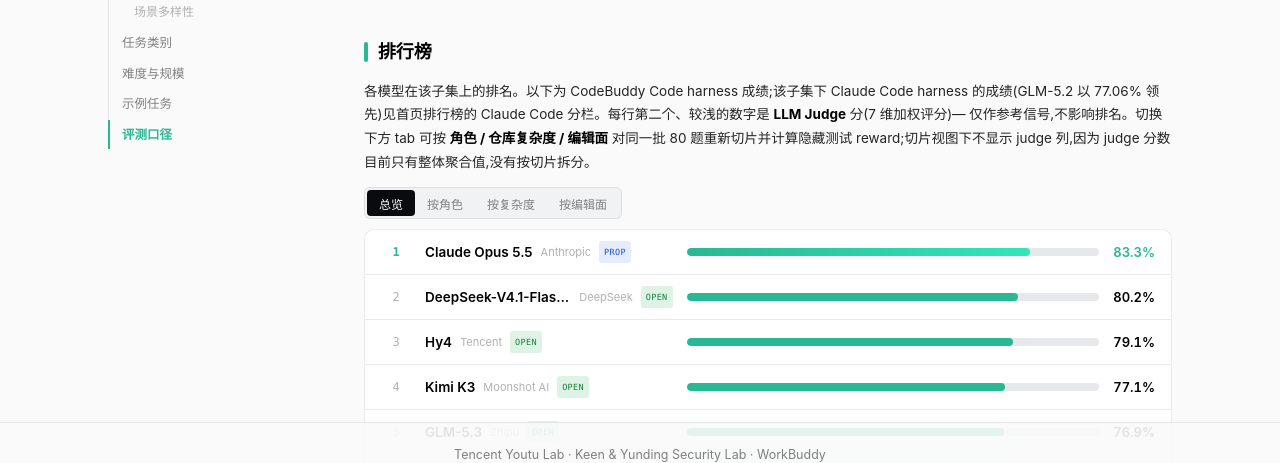
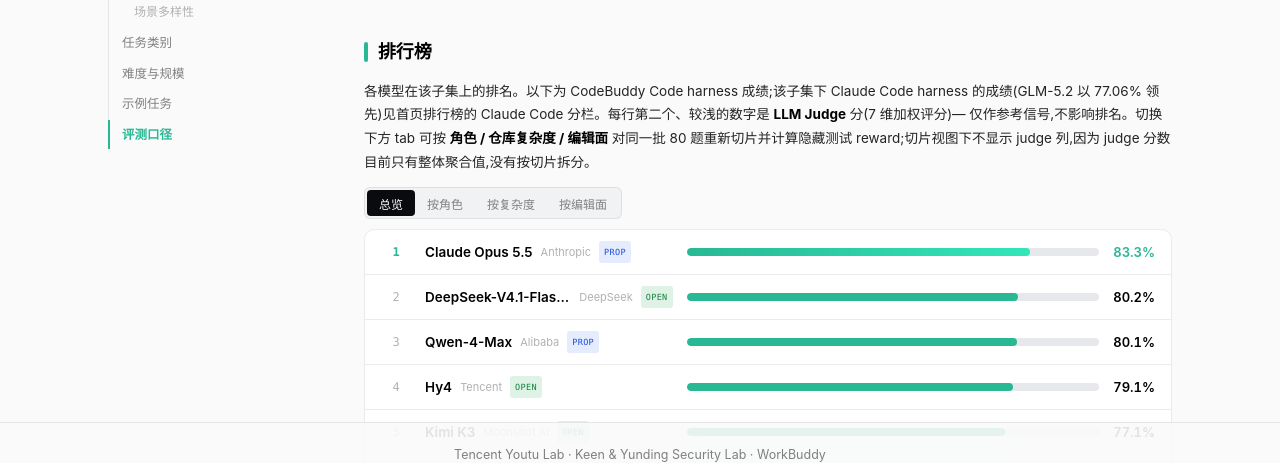
Before and after one commit to Tencent/workbuddy-bench, a plain HTML site: page code.html in a window 1280 px wide. Shown: the part 313-776 px from the top of the page. Drawn offline with nearby package versions, Linux system fonts and the light colour scheme.

Commit message:
Leaderboard: add Qwen-4-Max Code score (80.10)
- Qwen-4-Max now has all four tracks; remove the stale roster comment about
  missing Code / partial coverage, and the * on its Avg disappears
- core Avg stays 80.10 (80.10 / 77.00 / 83.21); Code rank #3 on the board
- cache-bust roster v20 / data v34; v2p3 reward and efficiency still excluded

```diff
--- a/code.html
+++ b/code.html
@@ -545,8 +545,8 @@ revenue         = sum(amount for p in purchases_in_window)
     window.addEventListener('load', rerender);
   })();
   </script>
-  <script src="roster.js?v=19"></script>
-  <script src="data.js?v=33"></script>
+  <script src="roster.js?v=20"></script>
+  <script src="data.js?v=34"></script>
   <script src="subset-lb.js?v=6"></script>
   <script>renderSubsetLB("WorkBuddyBench-Code", "lb-code", {
     extraScore: { key: "scores_judge", label: { en: "LLM Judge", zh: "LLM Judge" } },
--- a/data.js
+++ b/data.js
@@ -58,6 +58,7 @@ window.LEADERBOARD_DATA = {
             "Claude Opus 5.5": "83.26%(think)",
             "Claude Opus 5": "80.54%(think)",
             "DeepSeek-v4.1-flash-1017": "80.18%(think)",
+            "Qwen-4-Max": "80.10%(think)",
             "Hy4": "79.07%(think)",
             "GPT-5.6 Sol": "78.78%(think)",
             "Kimi K3": "77.14%(think)",
--- a/roster.js
+++ b/roster.js
@@ -11,8 +11,6 @@ window.WB_ROSTER = [
   // public board; older snapshots (Claude Opus 5 / 4.8, GPT-5.6 Sol, GPT-5.5)
   // remain in data.js as history but are not displayed.
   { key: "Claude Opus 5.5",   label: "Claude Opus 5.5",   vendor: "Anthropic", type: "proprietary", access: "CodeBuddy Code",               real: true  },
-  // Qwen-4-Max has no Code score in the 2026-11-24 chart set — it renders as
-  // partial coverage (Code = "—") and is marked with * on the Avg column.
   { key: "Qwen-4-Max",        label: "Qwen-4-Max",        vendor: "Alibaba",   type: "proprietary", access: "CodeBuddy Code",               real: true  },
   // --- open-weight models ---
   { key: "Hy4",             label: "Hy4",             vendor: "Tencent",    brand: "Hunyuan", type: "open", access: "CodeBuddy Code",               real: true  },
```
Also changed, not shown: index.html (+2 -2 lines), office.html (+2 -2 lines), security.html (+2 -2 lines), web.html (+2 -2 lines).
